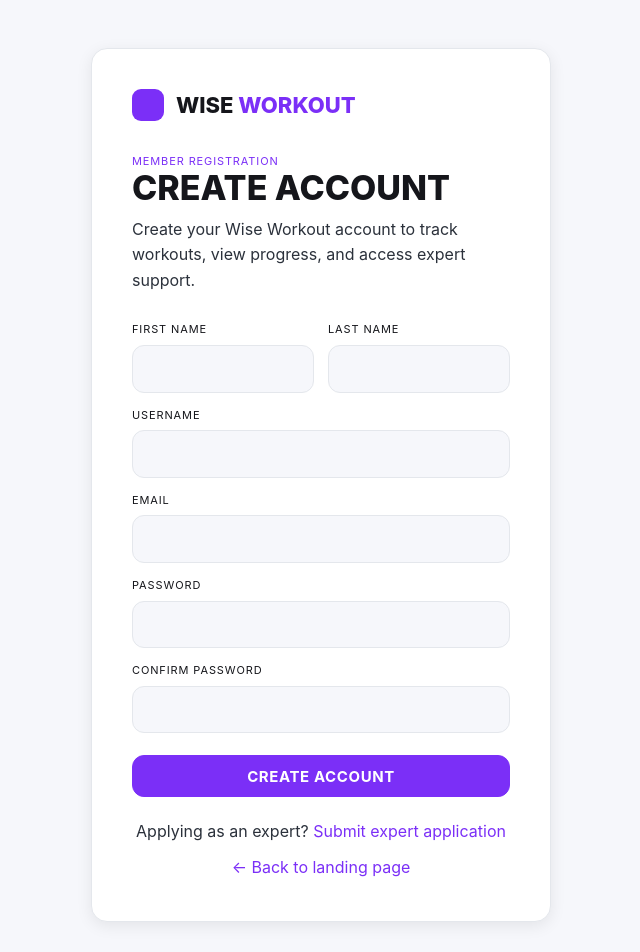
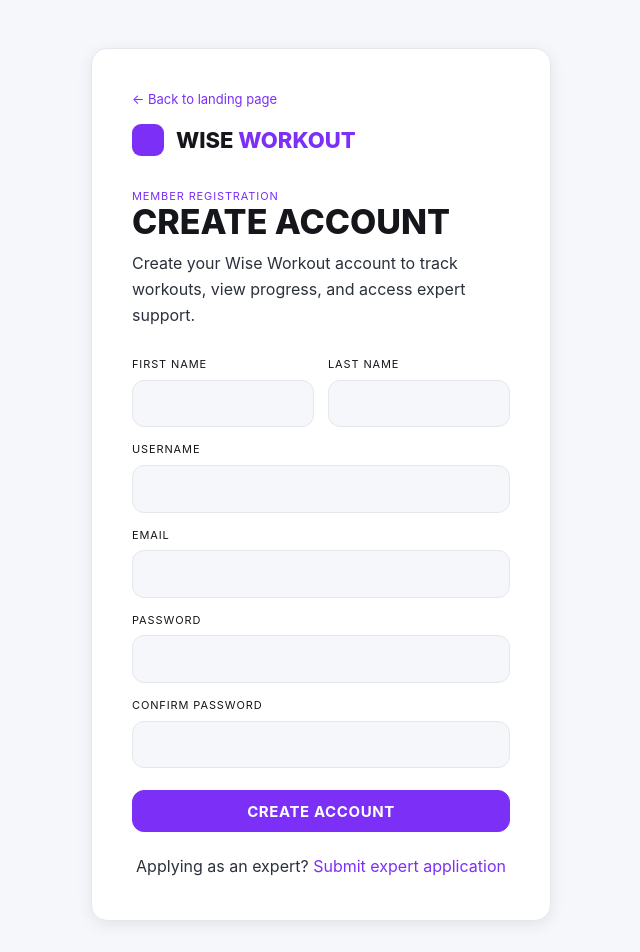
Before and after one commit to cyuanjun/FYP-26-S2-37-app, a Vue app in the folder web/: page /register in a window 1280 px wide. Shown: the top 952 px of the page, without its empty margins (319-959 px from the left). Built offline with nearby package versions, Linux system fonts and the light colour scheme; no server answers.

Commit message:
style(web): move the back-to-landing link to the top of the auth cards

```diff
--- a/web/src/boundary/ui/auth/ExpertApplicationPage.vue
+++ b/web/src/boundary/ui/auth/ExpertApplicationPage.vue
@@ -88,6 +88,10 @@ async function onSubmit() {
 <template>
   <main class="auth-shell">
     <section class="auth-card wide">
+      <div class="auth-back-top">
+        <RouterLink to="/" class="auth-link">← Back to landing page</RouterLink>
+      </div>
+
       <RouterLink to="/" class="auth-brand" aria-label="Wise Workout home">
         <span class="brand-mark" aria-hidden="true"></span>
         <span class="brand-name">Wise <span>Workout</span></span>
@@ -250,9 +254,6 @@ async function onSubmit() {
         Just tracking workouts?
         <RouterLink to="/register" class="auth-link">Register as member</RouterLink>
       </div>
-      <div class="auth-switch auth-back">
-        <RouterLink to="/" class="auth-link">← Back to landing page</RouterLink>
-      </div>
     </section>
   </main>
 </template>
--- a/web/src/boundary/ui/auth/LoginPage.vue
+++ b/web/src/boundary/ui/auth/LoginPage.vue
@@ -38,6 +38,10 @@ async function onSubmit() {
 <template>
   <main class="auth-shell">
     <section class="auth-card">
+      <div class="auth-back-top">
+        <RouterLink to="/" class="auth-link">← Back to landing page</RouterLink>
+      </div>
+
       <RouterLink to="/" class="auth-brand" aria-label="Wise Workout home">
         <span class="brand-mark" aria-hidden="true"></span>
         <span class="brand-name">Wise <span>Workout</span></span>
@@ -77,9 +81,6 @@ async function onSubmit() {
         New to Wise Workout?
         <RouterLink to="/register" class="auth-link">Create account</RouterLink>
       </div>
-      <div class="auth-switch auth-back">
-        <RouterLink to="/" class="auth-link">← Back to landing page</RouterLink>
-      </div>
     </section>
   </main>
 </template>
--- a/web/src/boundary/ui/auth/RegisterPage.vue
+++ b/web/src/boundary/ui/auth/RegisterPage.vue
@@ -42,6 +42,10 @@ async function onSubmit() {
 <template>
   <main class="auth-shell">
     <section class="auth-card">
+      <div class="auth-back-top">
+        <RouterLink to="/" class="auth-link">← Back to landing page</RouterLink>
+      </div>
+
       <RouterLink to="/" class="auth-brand" aria-label="Wise Workout home">
         <span class="brand-mark" aria-hidden="true"></span>
         <span class="brand-name">Wise <span>Workout</span></span>
@@ -116,9 +120,6 @@ async function onSubmit() {
         Applying as an expert?
         <RouterLink to="/expert-application" class="auth-link">Submit expert application</RouterLink>
       </div>
-      <div class="auth-switch auth-back">
-        <RouterLink to="/" class="auth-link">← Back to landing page</RouterLink>
-      </div>
     </section>
   </main>
 </template>
--- a/web/src/boundary/ui/auth/auth.css
+++ b/web/src/boundary/ui/auth/auth.css
@@ -229,6 +229,7 @@
   }
 }
 
-.auth-back {
-  margin-top: 10px;
+.auth-back-top {
+  margin-bottom: 14px;
+  font-size: 13px;
 }
```
